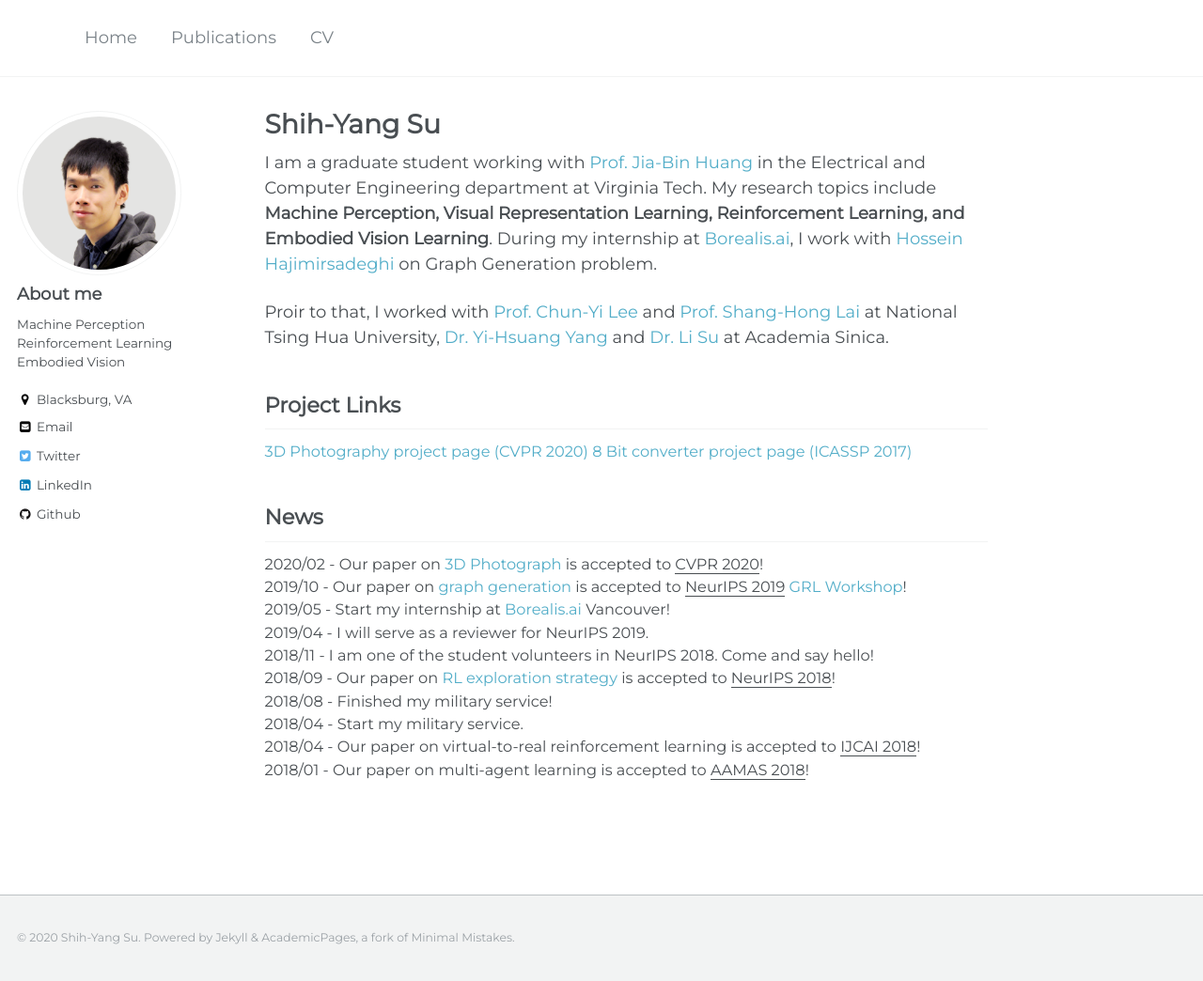
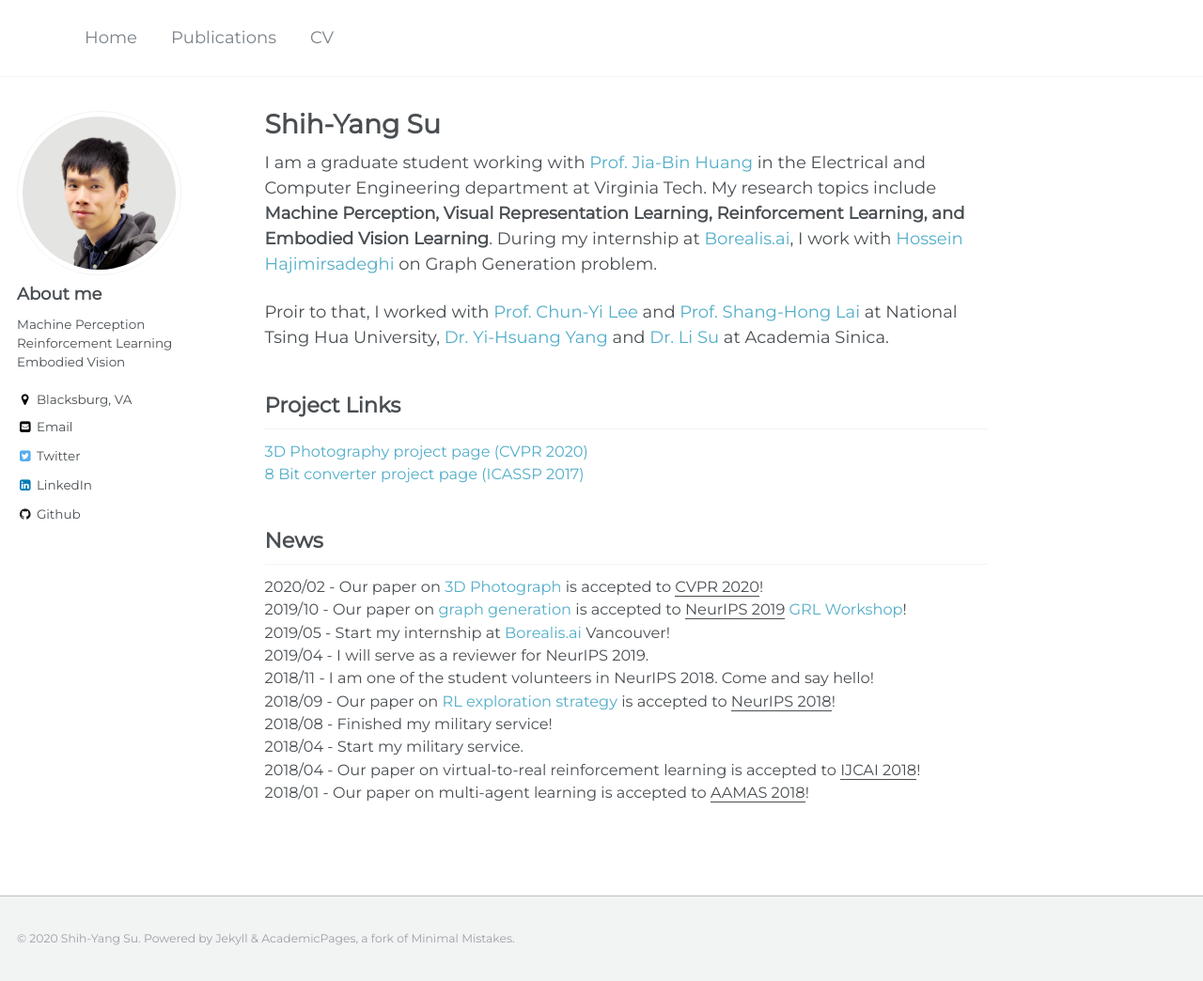
Before and after one commit to LemonATsu/LemonATsu.github.io, a Jekyll site: the page built from _pages/about.md, in a window 1280 px wide and 1044 px high. Shown: the whole window at 94% size. Built offline with Jekyll 4.4.1, drawn with Linux system fonts in a browser that asks for light colours.

Commit message:
add break

```diff
--- a/_pages/about.md
+++ b/_pages/about.md
@@ -16,7 +16,7 @@ Proir to that, I worked with [Prof. Chun-Yi Lee](http://cymaxwelllee.wixsite.com
 
 ## Project Links
 <div class="news" style="font-size:0.9em">
-<a href="https://shihmengli.github.io/3D-Photo-Inpainting/">3D Photography project page (CVPR 2020)</a>
+<a href="https://shihmengli.github.io/3D-Photo-Inpainting/">3D Photography project page (CVPR 2020)</a> <br>
 <a href="https://lemonatsu.github.io/py8bit_web/">8 Bit converter project page (ICASSP 2017)</a>
 </div>
 
```
